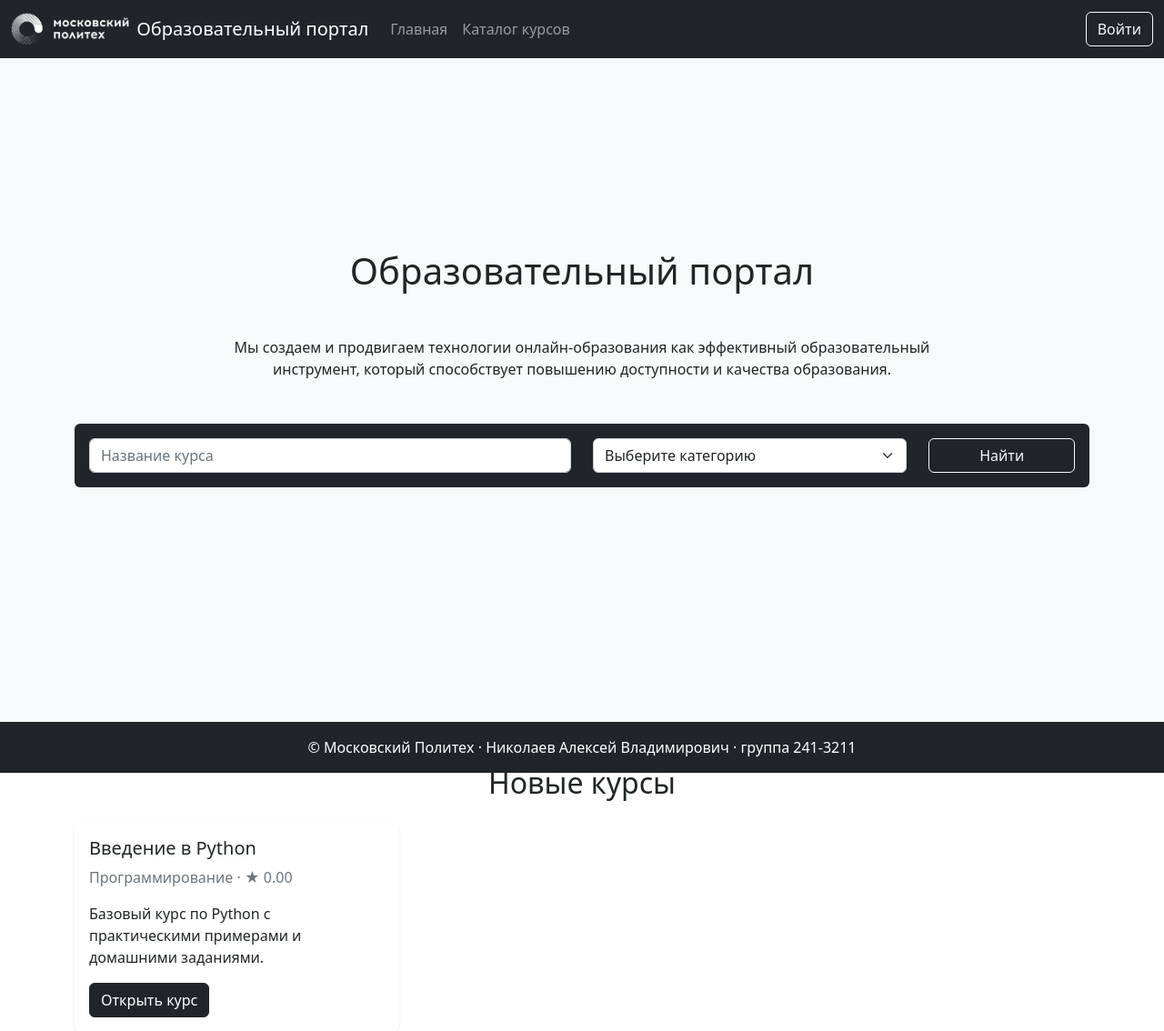
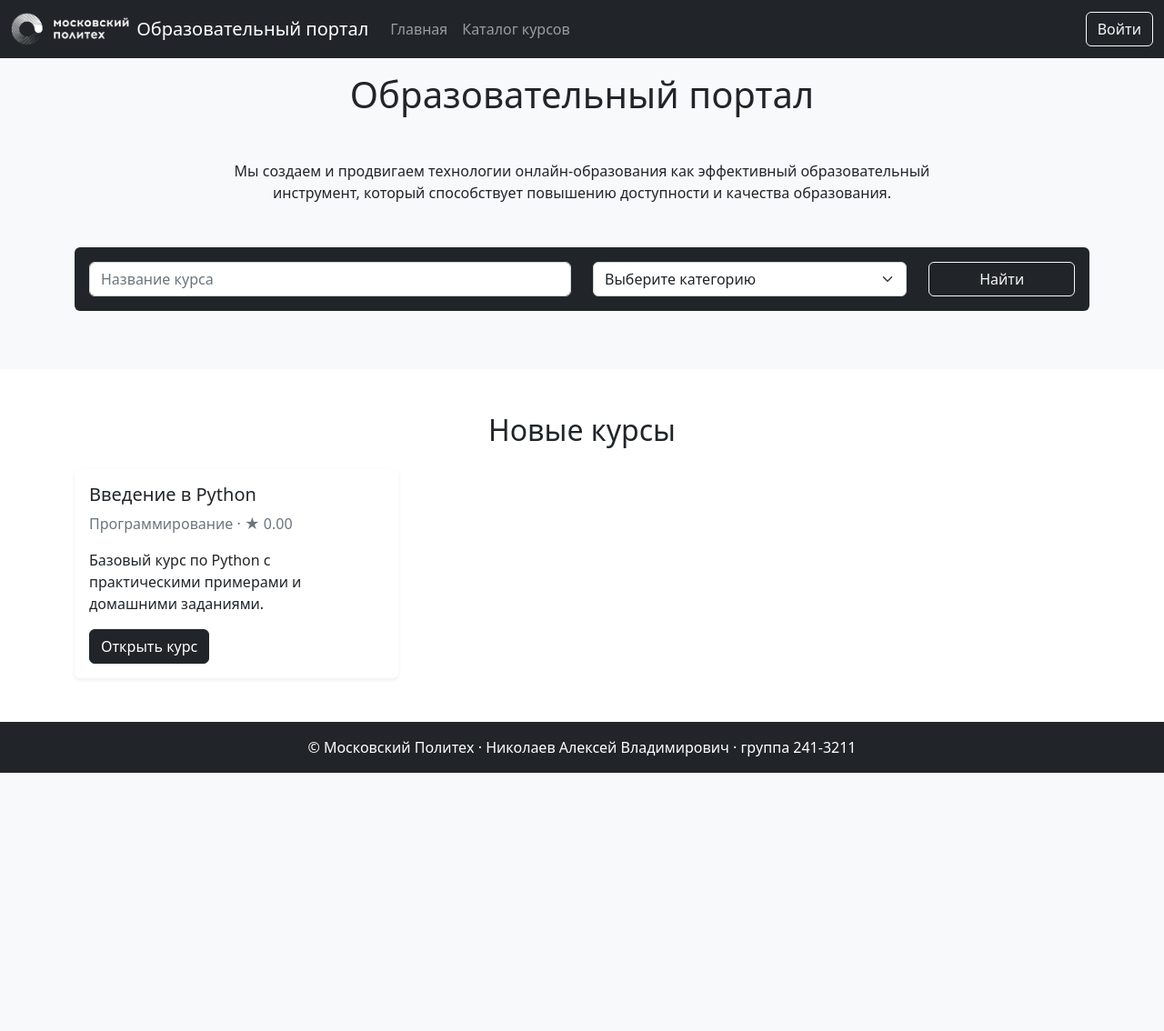
Before and after one commit to sqwirex/sqwirex-webdev-lab6.0, a Flask app: page / in a window 1280 px wide. Shown: the top 1134 px of the page at 91% size. After the commit the page ends 850 px from the top, so only its background shows below. Run offline with Flask 3, Linux system fonts and the light colour scheme.

Commit message:
Fix HTML structure in base.html template

```diff
--- a/app/templates/base.html
+++ b/app/templates/base.html
@@ -1,5 +1,6 @@
 <!doctype html>
-<html lang="ru" class="h-100">
+<html lang="ru">
+<body class="d-flex flex-column min-vh-100">
 <head>
     <meta charset="utf-8">
     <meta name="viewport" content="width=device-width, initial-scale=1">
@@ -7,7 +8,6 @@
     <link rel="stylesheet" href="{{ url_for('static', filename='styles.css') }}">
     <title>Образовательный портал | Московский Политех</title>
 </head>
-<body class="d-flex flex-column h-100">
 <header>
     <nav class="navbar navbar-expand-lg navbar-dark bg-dark">
         <div class="container-fluid">
```
